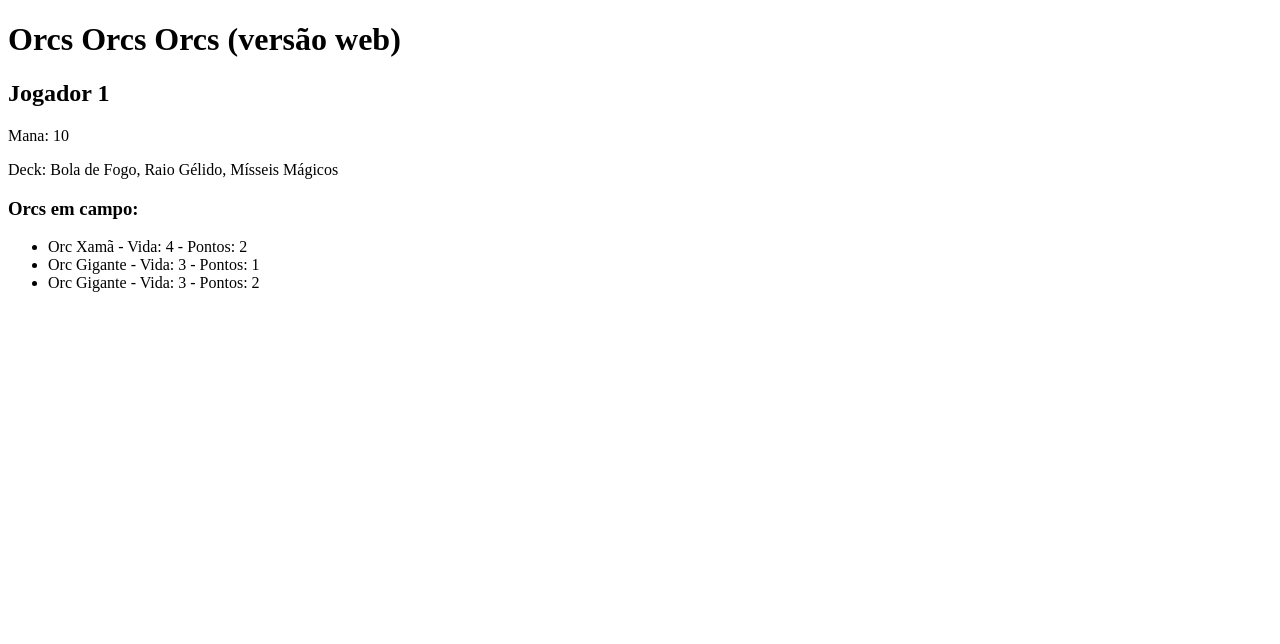
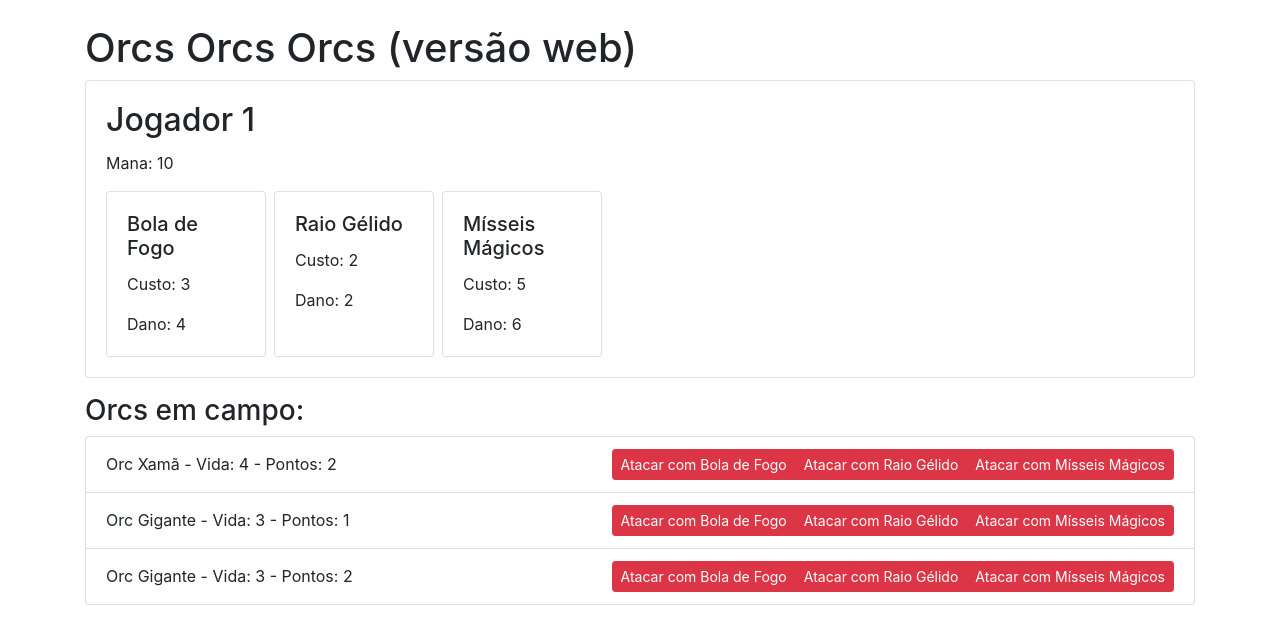
Before and after one commit to rpx01/Orcs-ao-cubo, a Flask app: page / in a window 1280 px wide. Shown: the top 644 px of the page. Run offline with Flask 3, Linux system fonts and the light colour scheme; some libraries are stand-ins or nearby versions.

Commit message:
Introduce card model

```diff
--- a/app.py
+++ b/app.py
@@ -1,6 +1,7 @@
-from flask import Flask, render_template, jsonify
+from flask import Flask, render_template, jsonify, request
 from models.player import Player
-from game.logic import generate_orcs
+from game.logic import generate_orcs, player_attack
+from models.orc import Orc
 
 app = Flask(__name__)
 
@@ -19,5 +20,29 @@ def state():
         "orcs": [orc.to_dict() for orc in orcs]
     })
 
+
+@app.route("/api/attack", methods=["POST"])
+def attack():
+    data = request.get_json()
+    card_name = data["card_name"]
+    orc_name = data["orc_name"]
+
+    card = next((c for c in player.deck if c.name == card_name), None)
+    orc = next((o for o in orcs if o.name == orc_name), None)
+
+    if card and orc:
+        result = player_attack(player, orc, card)
+        if result == "orc_defeated":
+            orcs.remove(orc)
+        return jsonify(
+            {
+                "result": result,
+                "player": player.to_dict(),
+                "orcs": [o.to_dict() for o in orcs],
+            }
+        )
+
+    return jsonify({"result": "error"}), 400
+
 if __name__ == "__main__":
     app.run(debug=True)
--- /dev/null
+++ b/models/card.py
@@ -0,0 +1,20 @@
+class Card:
+    def __init__(self, name, mana_cost, damage):
+        self.name = name
+        self.mana_cost = mana_cost
+        self.damage = damage
+
+    def to_dict(self):
+        return {
+            "name": self.name,
+            "mana_cost": self.mana_cost,
+            "damage": self.damage,
+        }
+
+
+def get_initial_deck():
+    return [
+        Card("Bola de Fogo", 3, 4),
+        Card("Raio Gélido", 2, 2),
+        Card("Mísseis Mágicos", 5, 6),
+    ]
--- a/models/player.py
+++ b/models/player.py
@@ -1,12 +1,15 @@
+from models.card import get_initial_deck
+
+
 class Player:
     def __init__(self, name):
         self.name = name
         self.mana = 10
-        self.deck = ["Bola de Fogo", "Raio Gélido", "Mísseis Mágicos"]
+        self.deck = get_initial_deck()
 
     def to_dict(self):
         return {
             "name": self.name,
             "mana": self.mana,
-            "deck": self.deck
+            "deck": [card.to_dict() for card in self.deck],
         }
--- a/static/main.js
+++ b/static/main.js
@@ -1,15 +1,71 @@
-window.onload = async () => {
+async function updateGameState() {
   const res = await fetch("/api/state");
   const data = await res.json();
+  renderGame(data);
+}
 
+function renderGame(data) {
   const div = document.getElementById("game-state");
   div.innerHTML = `
-    <h2>${data.player.name}</h2>
-    <p>Mana: ${data.player.mana}</p>
-    <p>Deck: ${data.player.deck.join(", ")}</p>
+    <div class="card mb-3">
+      <div class="card-body">
+        <h2 class="card-title">${data.player.name}</h2>
+        <p class="card-text">Mana: ${data.player.mana}</p>
+        <div class="d-flex">
+          ${data.player.deck
+            .map(
+              (card) => `
+            <div class="card mr-2" style="width: 10rem;">
+              <div class="card-body">
+                <h5 class="card-title">${card.name}</h5>
+                <p class="card-text">Custo: ${card.mana_cost}</p>
+                <p class="card-text">Dano: ${card.damage}</p>
+              </div>
+            </div>
+          `
+            )
+            .join("")}
+        </div>
+      </div>
+    </div>
+
     <h3>Orcs em campo:</h3>
-    <ul>
-      ${data.orcs.map(orc => `<li>${orc.name} - Vida: ${orc.life} - Pontos: ${orc.points}</li>`).join("")}
+    <ul class="list-group">
+      ${data.orcs
+        .map(
+          (orc) => `
+        <li class="list-group-item d-flex justify-content-between align-items-center">
+          ${orc.name} - Vida: ${orc.life} - Pontos: ${orc.points}
+          <div class="btn-group">
+            ${data.player.deck
+              .map(
+                (card) => `
+              <button class="btn btn-sm btn-danger" onclick="attack('${card.name}', '${orc.name}')">
+                Atacar com ${card.name}
+              </button>
+            `
+              )
+              .join("")}
+          </div>
+        </li>
+      `
+        )
+        .join("")}
     </ul>
   `;
-};
+}
+
+async function attack(cardName, orcName) {
+  const res = await fetch("/api/attack", {
+    method: "POST",
+    headers: { "Content-Type": "application/json" },
+    body: JSON.stringify({ card_name: cardName, orc_name: orcName }),
+  });
+  const data = await res.json();
+  if (data.result === "not_enough_mana") {
+    alert("Mana insuficiente!");
+  }
+  renderGame({ player: data.player, orcs: data.orcs });
+}
+
+window.onload = updateGameState;
--- a/templates/game.html
+++ b/templates/game.html
@@ -3,9 +3,10 @@
 <head>
   <meta charset="UTF-8">
   <title>Orcs Orcs Orcs Digital</title>
+  <link rel="stylesheet" href="https://stackpath.bootstrapcdn.com/bootstrap/4.5.2/css/bootstrap.min.css">
   <script src="/static/main.js" defer></script>
 </head>
-<body>
+<body class="container mt-4">
   <h1>Orcs Orcs Orcs (versão web)</h1>
   <div id="game-state">
     <p>Carregando estado do jogo...</p>
```
Also changed, not shown: game/logic.py (+11 -0 lines).
